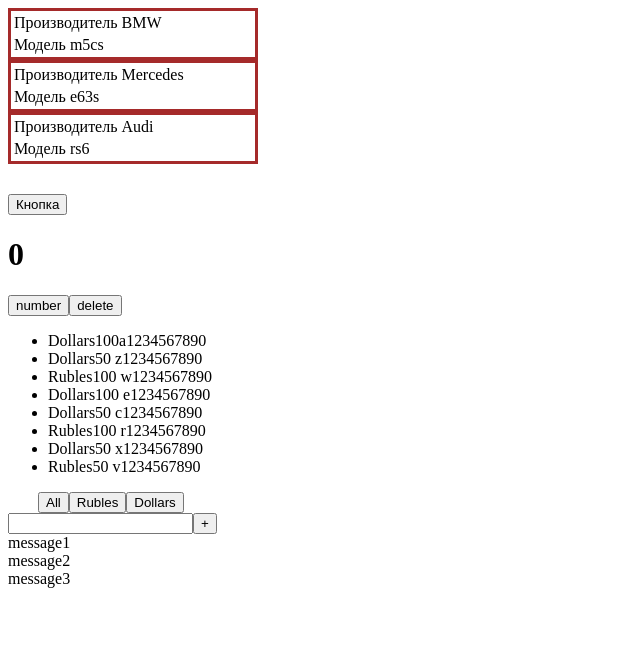
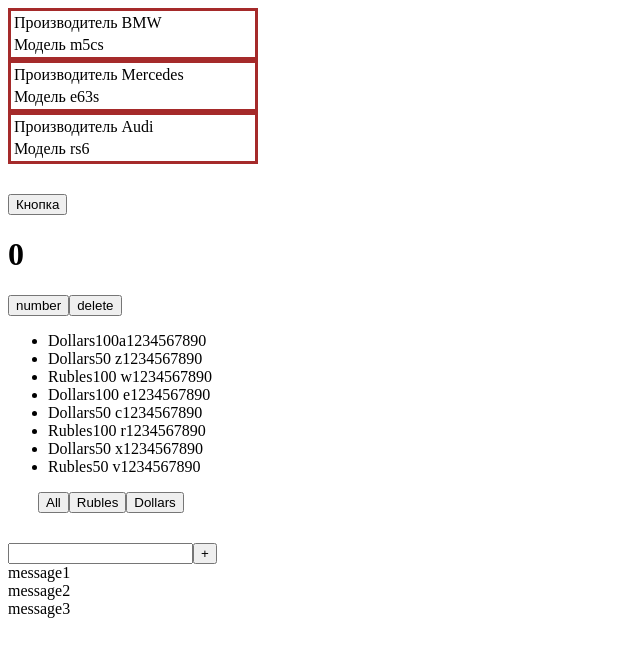
Before and after one commit to NatKhomich/microtask, a React (Create React App) app: page / in a window 1280 px wide. Shown: the top 656 px of the page, without its empty margins (0-640 px from the left). Built offline with nearby package versions, Linux system fonts and the light colour scheme.

Commit message:
microtask 2 week Input/Button (2 way)

```diff
--- a/src/App.tsx
+++ b/src/App.tsx
@@ -4,7 +4,9 @@
 import NewComponent from './map/NewComponent';
 import UseState from './useState/UseState';
 import Button from './button/Button';
-import {FullInput} from './input/FullInput';
+import {FullInput} from './input/fullinput/FullInput';
+import {Input} from './input/Input';
+import {ButtonInput} from './input/Button';
 
 
 function App() {
@@ -14,7 +16,6 @@
         {manufacturer: 'Mercedes', model: 'e63s'},
         {manufacturer: 'Audi', model: 'rs6'}
     ]
-
     const Button1 = (subscriber: string) => {
         console.log(subscriber)
     }
@@ -30,21 +31,25 @@
         setMessage([newMessage,...message])
     }
 
+    let [title, setTitle] = useState('')
+    console.log(title)
+
+    const callBackButtonHandler = () => {
+        addMessage(title)
+        setTitle('')
+    }
+
     return (
         <>
             <NewComponent topCars={topCars}/>
             <Button name={'Кнопка'} callBack={() => Button1('Im Natalia')}/>
             <UseState/>
             <Filter/>
-            <FullInput addMessage={addMessage}/>
+            {/*<FullInput addMessage={addMessage}/>*/}
+            <Input  setTitle = {setTitle} title = {title}/>
+            <ButtonInput name={ '+' } callBack={ callBackButtonHandler }/>
 
-            <div>
-
-                {/*<div>
-                    <input />
-                    <button> + </button>
-                </div>*/}
-
+            <div> {/*FullInput*/}
                 {message.map((el, index) => {
                     return (
                         <div key={index}> {el.message} </div>
--- /dev/null
+++ b/src/input/Button.tsx
@@ -0,0 +1,17 @@
+import React from 'react';
+
+type ButtonInputType = {
+    name: string
+    callBack: () => void
+}
+
+export const ButtonInput = (props: ButtonInputType) => {
+
+    const onClickButtonHandler = () => {
+        props.callBack()
+    }
+
+    return (
+        <button onClick={onClickButtonHandler}> {props.name} </button>
+    );
+};
--- a/src/input/FullInput.module.css
+++ /dev/null
@@ -1,4 +0,0 @@
-
-{
-
-}
--- /dev/null
+++ b/src/input/Input.module.css
@@ -0,0 +1,4 @@
+
+.input{
+margin-top: 30px;
+}
--- /dev/null
+++ b/src/input/Input.tsx
@@ -0,0 +1,20 @@
+import React, {ChangeEvent} from 'react';
+import s from './Input.module.css'
+
+type InputType = {
+    setTitle: (title: string) => void
+    title: string
+
+}
+
+export const Input = (props: InputType) => {
+
+    const onChangeInputHandler2 = (event: ChangeEvent<HTMLInputElement>) => {
+        props.setTitle(event.currentTarget.value)
+    }
+
+    return (
+            <input className={s.input}
+                   value={props.title} onChange={onChangeInputHandler2}/>
+    );
+};
--- /dev/null
+++ b/src/input/fullinput/FullInput.module.css
@@ -0,0 +1,4 @@
+
+.btn1{
+ margin-top: 30px;
+}
--- a/src/input/FullInput.tsx
+++ b/src/input/fullinput/FullInput.tsx
@@ -1,4 +1,5 @@
 import React, {ChangeEvent, useState} from 'react';
+import s from './FullInput.module.css'
 
 type FullInputType = {
     addMessage: (title: string) => void
@@ -9,6 +10,7 @@
 
     const onChangeInputHandler = (event: ChangeEvent<HTMLInputElement>) => {
         setTitle(event.currentTarget.value)
+        console.log(title)
     }
 
     const onclickButtonHandler = () => {
@@ -17,7 +19,7 @@
     }
 
     return (
-        <div>
+        <div className={s.btn1}>
             <input value={title} onChange={onChangeInputHandler}/>
             <button onClick={onclickButtonHandler}> +</button>
         </div>
```
